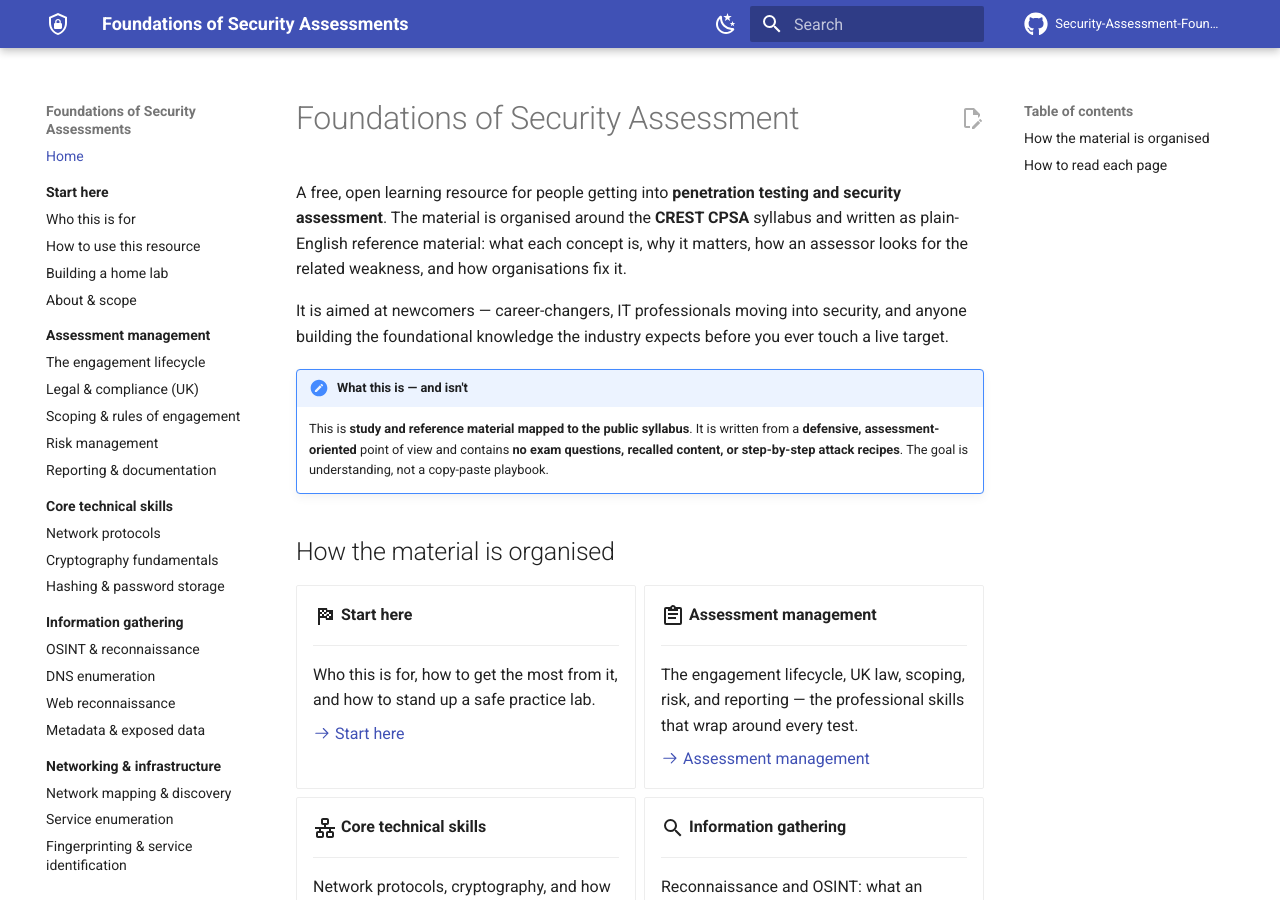
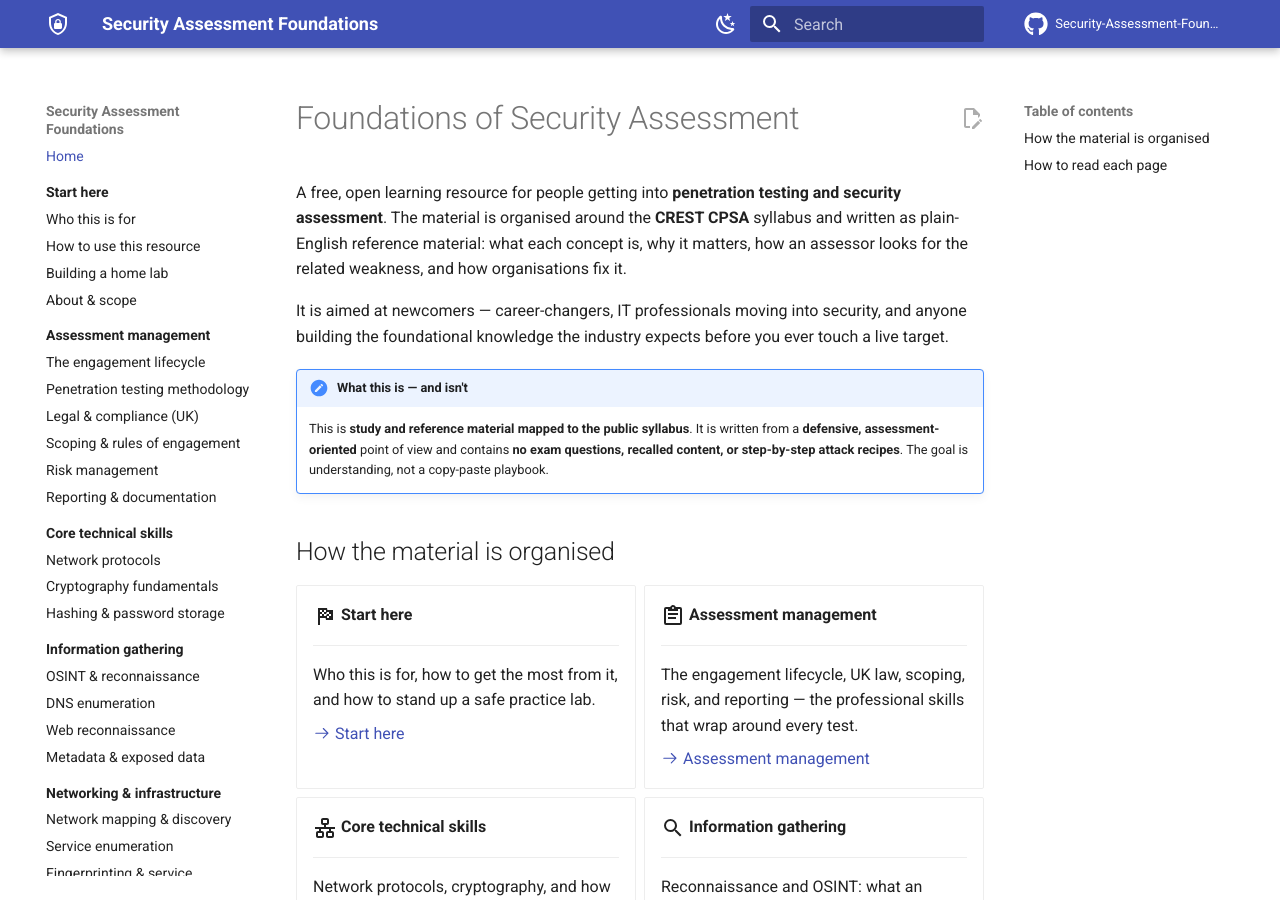
Before and after one commit to dunnedee/Security-Assessment-Foundations, an MkDocs documentation site: the page built from docs/index.md, in a window 1280 px wide and 900 px high. Built offline with MkDocs 1.6.1 and Material for MkDocs 9.7.7, drawn with Linux system fonts in a browser that asks for light colours; comment, search, counter and statistics services are not loaded; part of the change alters nothing that is shown.

Commit message:
Update mkdocs.yml

```diff
--- a/mkdocs.yml
+++ b/mkdocs.yml
@@ -1,12 +1,11 @@
-site_name: Foundations of Security Assessments
+site_name: Security Assessment Foundations
 site_description: >-
   An open, syllabus-aligned learning resource for people getting into
   penetration testing and security assessment. Mapped to the CREST CPSA
   syllabus, written as defensive reference material, not exam recall.
 site_author: Mick Dunne
-# TODO: set these to your real GitHub Pages URL and repo before first deploy
-site_url: https://dunnedee.github.io/foundations-security-assessment/
-repo_url: https://github.com/dunnedee/foundations-security-assessment
+site_url: https://dunnedee.github.io/Security-Assessment-Foundations/
+repo_url: https://github.com/dunnedee/Security-Assessment-Foundations
 repo_name: Security-Assessment-Foundations
 edit_uri: edit/main/docs/
 
@@ -73,10 +72,6 @@ plugins:
   - search
 
 extra:
-  social:
-    - icon: fontawesome/brands/linkedin
-      link: https://www.linkedin.com/in/CHANGE-ME
-      name: LinkedIn
   generator: false
 
 copyright: >-
@@ -96,6 +91,7 @@ nav:
   - Assessment management:
       - assessment-management/index.md
       - The engagement lifecycle: assessment-management/engagement-lifecycle.md
+      - Penetration testing methodology: assessment-management/pentest-methodology.md
       - Legal & compliance (UK): assessment-management/legal-compliance.md
       - Scoping & rules of engagement: assessment-management/scoping.md
       - Risk management: assessment-management/risk-management.md
```
